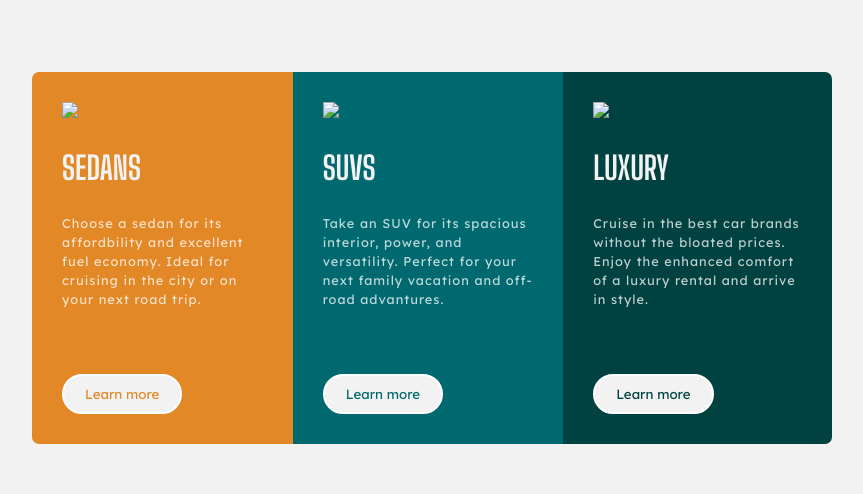
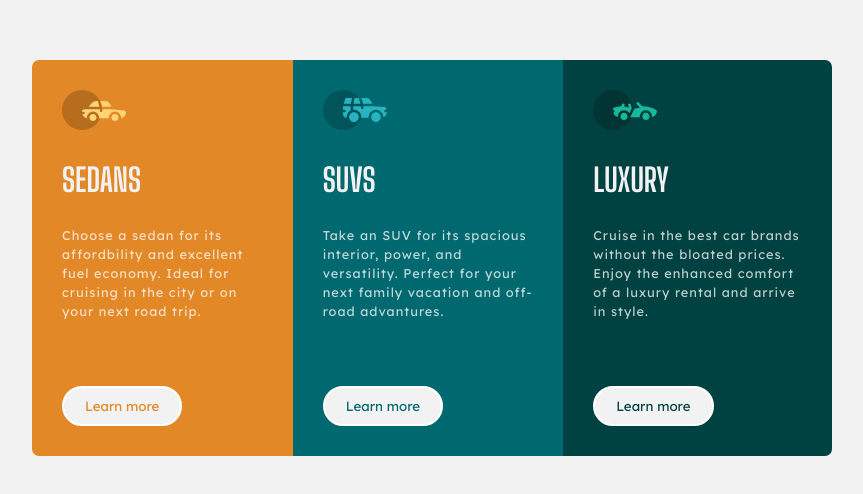
Before and after one commit to RajuRk/Responisve-price-list, a plain HTML site: page index.html in a window 1280 px wide. Shown: the part 142-636 px from the top of the page, without its empty margins (208-1071 px from the left). Drawn offline with Linux system fonts and the light colour scheme.

Commit message:
Image path changed

```diff
--- a/index.html
+++ b/index.html
@@ -10,19 +10,19 @@
           <div class="row">
             <div class="flex-box">
                <div class="box box-one">
-                  <img src="img/icon-sedans.svg">
+                  <img src="icon-sedans.svg">
                   <h2>Sedans</h2>
                   <p>Choose a sedan for its affordbility and excellent fuel economy. Ideal for cruising in the city or on your next road trip.</p>
                   <button>Learn more</button>
                </div>
                <div class="box box-two">
-                <img src="img/icon-suvs.svg">
+                <img src="icon-suvs.svg">
                 <h2>Suvs</h2>
                 <p>Take an SUV for its spacious interior, power, and versatility. Perfect for your next family vacation and off-road advantures.</p>
                 <button>Learn more</button>
              </div>
              <div class="box box-three">
-                <img src="img/icon-luxury.svg">
+                <img src="icon-luxury.svg">
                 <h2>Luxury</h2>
                 <p>Cruise in the best car brands without the bloated prices. Enjoy the enhanced comfort of a luxury rental and arrive in style.</p>
                 <button>Learn more</button>
```
